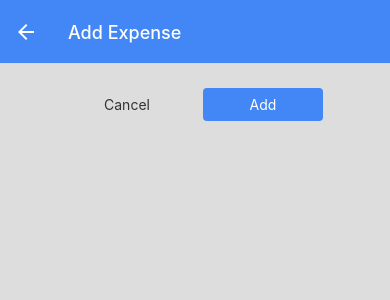
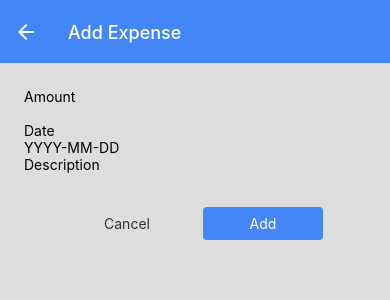
Before and after one commit to Edswel/expensetrackerapp, a React Native app: screen /ManageExpense in a window 390 px wide. Shown: the top 300 px of the page. Built offline with nearby package versions, Linux system fonts and the light colour scheme.

Commit message:
Configuring form input

```diff
--- a/components/ManageExpense/ExpensesForm.js
+++ b/components/ManageExpense/ExpensesForm.js
@@ -1,8 +1,24 @@
-import { TextInput, View, } from 'react-native';
+import { View } from 'react-native';
+import Input from './Input';
 
 function ExpensesForm() {
+    function amountChangeHandler() { }
+
     return (
-        <div>ExpensesForm</div>
+        <View>
+            <Input label='Amount' TextInputConfig={{
+                keyboardType: 'decimal-pad',
+                onChangeText: amountChangeHandler
+            }} />
+            <Input label='Date' TextInputConfig={{
+                placeholder: 'YYYY-MM-DD',
+                maxLength: 10,
+                onChangeText: () => { }
+            }} />
+            <Input label='Description' TextInputConfig={{
+                multiline: true
+            }} />
+        </View>
     )
 }
 
--- a/screens/ManageExpense.js
+++ b/screens/ManageExpense.js
@@ -1,5 +1,6 @@
 import { useContext, useLayoutEffect } from 'react';
 import { View, StyleSheet, TextInput } from 'react-native';
+import ExpensesForm from '../components/ManageExpense/ExpensesForm';
 import Button from '../components/UI/Button';
 import IconButton from '../components/UI/IconButton';
 import { GlobalStyles } from '../constants/styles';
@@ -37,6 +38,7 @@
 
     return (
         <View style={styles.container}>
+            <ExpensesForm />
             <View style={styles.buttons}>
                 <Button style={styles.button} mode='flat' onPress={cancelHandler}>Cancel</Button>
                 <Button style={styles.button} onPress={confirmHandler}>{isEditing ? 'Update' : 'Add'}</Button>
```
